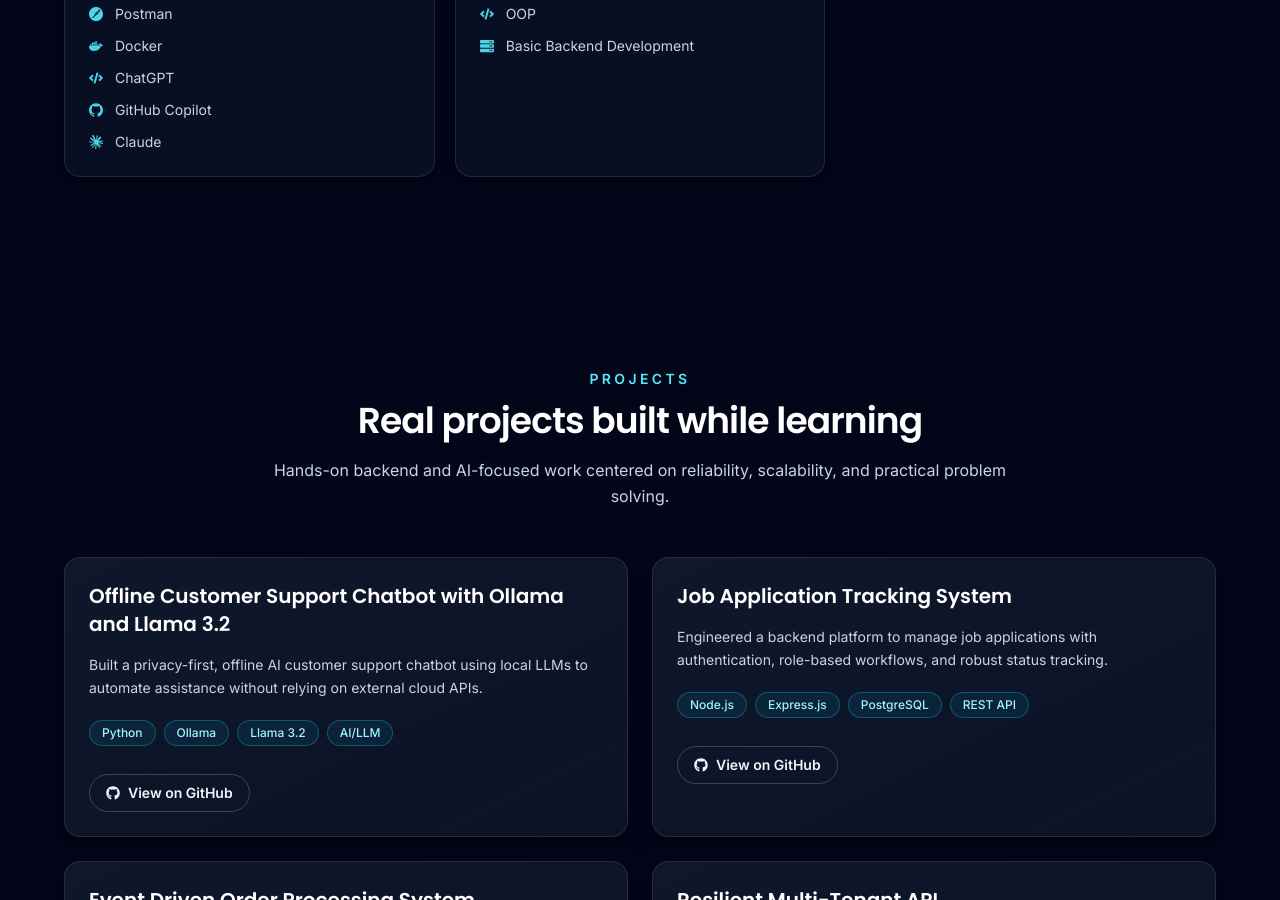
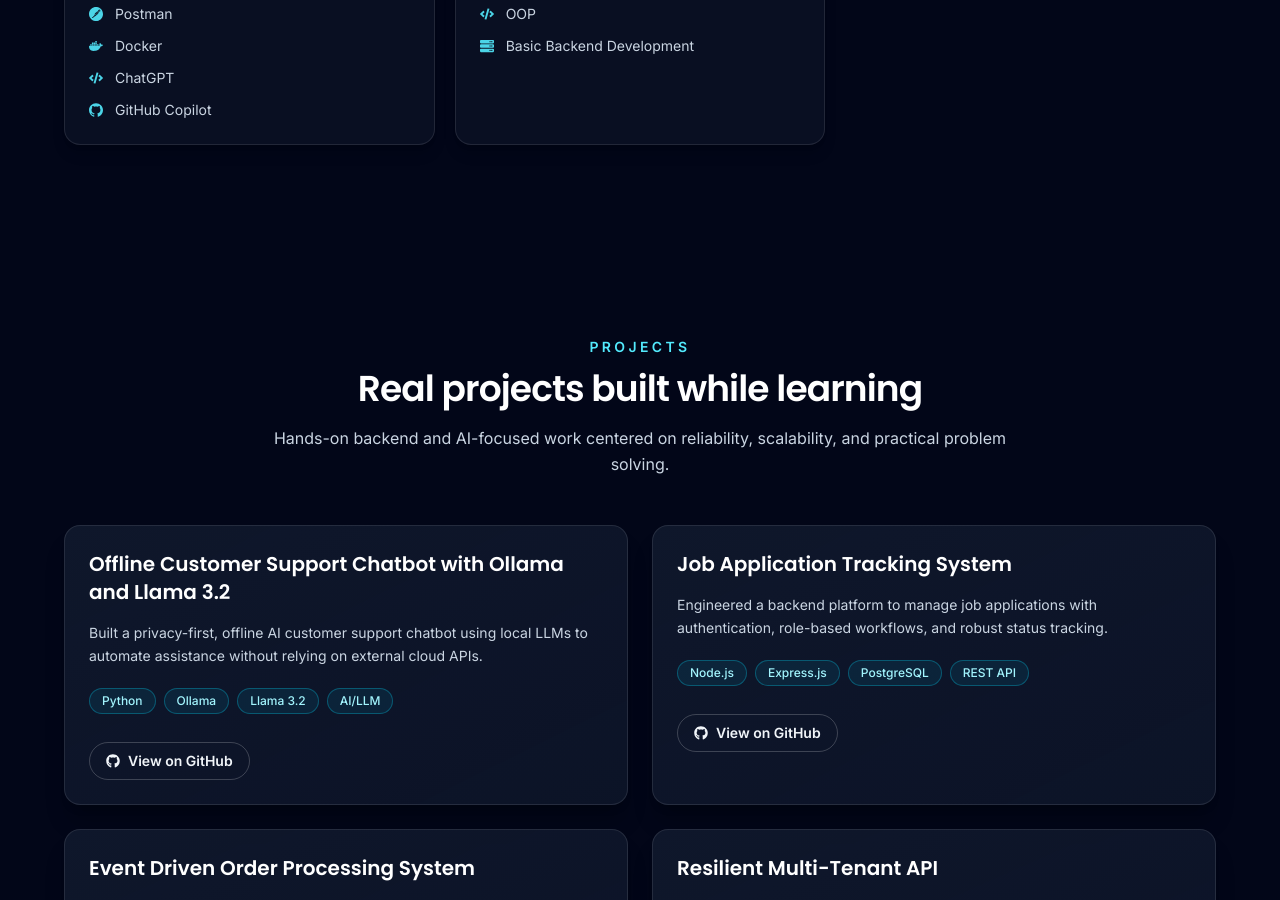
Before and after one commit to Pujitha-png/My-Portfolio, a React (Vite) app: page / in a window 1280 px wide. Shown: the part 1920-2820 px from the top of the page. Built offline with nearby package versions, Linux system fonts and the light colour scheme.

Commit message:
feat: remove Claude from skills list
Agent-Logs-Url: https://github.com/Pujitha-png/My-Portfolio/sessions/6f9a407f-405e-4f4f-8754-4b912548815a

Co-authored-by: Pujitha-png <204729098+Pujitha-png@users.noreply.github.com>

```diff
--- a/src/data/content.js
+++ b/src/data/content.js
@@ -9,7 +9,6 @@ import {
   FaTools,
 } from 'react-icons/fa'
 import {
-  SiClaude,
   SiCodechef,
   SiDocker,
   SiExpress,
@@ -90,7 +89,6 @@ export const skillGroups = [
       { name: 'Docker', icon: SiDocker },
       { name: 'ChatGPT', icon: FaCode },
       { name: 'GitHub Copilot', icon: SiGithub },
-      { name: 'Claude', icon: SiClaude },
     ],
   },
   {
```
